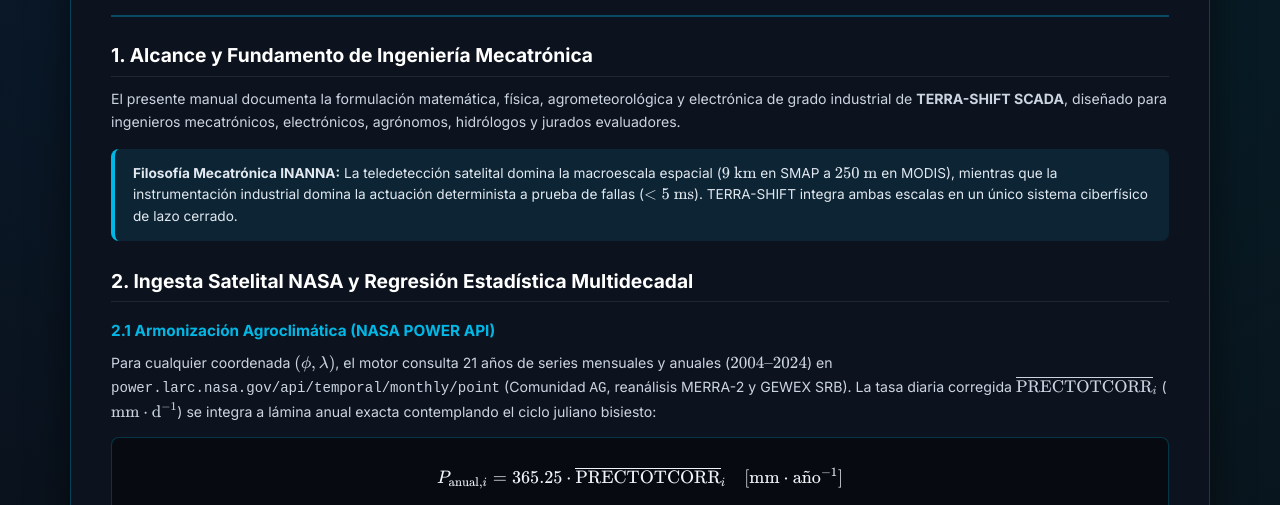
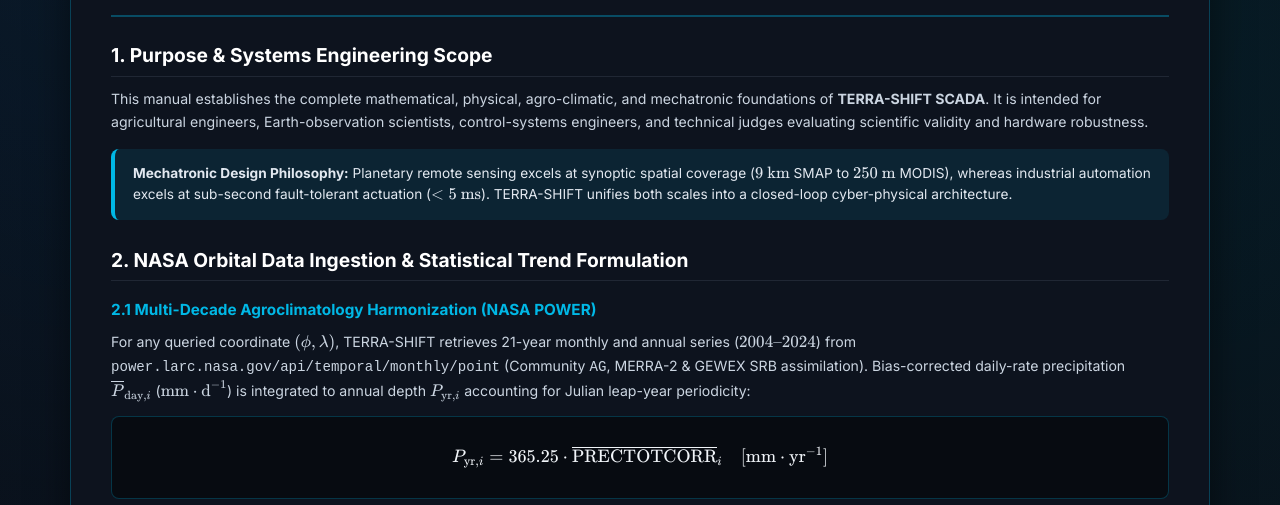
Before and after one commit to inanna-company/terra-shift-scada, a plain HTML site: page manuals/index.html in a window 1280 px wide. Shown: the part 430-935 px from the top of the page. Drawn offline with nearby package versions, Linux system fonts and the light colour scheme.

Commit message:
Ensure manuals portal defaults to English (EN) for NASA Global Judging compliance

```diff
--- a/manuals/index.html
+++ b/manuals/index.html
@@ -256,7 +256,7 @@
     const params = new URLSearchParams(window.location.search);
     let currentLang = ['en', 'es', 'pt'].includes(params.get('lang'))
       ? params.get('lang')
-      : (localStorage.getItem('inanna_lang') || 'es');
+      : (localStorage.getItem('inanna_lang') || 'en');
     if (!['en', 'es', 'pt'].includes(currentLang)) currentLang = 'en';
 
     let currentManual = ['m1', 'm2', 'm3'].includes(params.get('doc')) ? params.get('doc') : 'm1';
```
